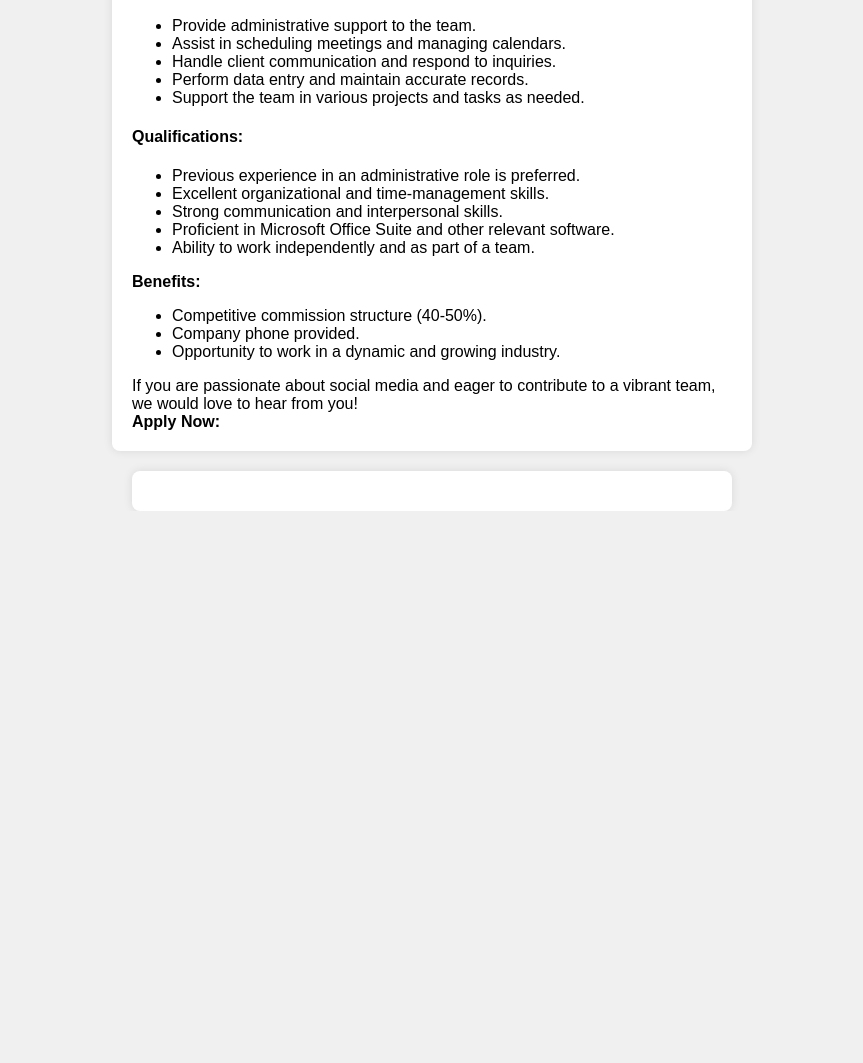
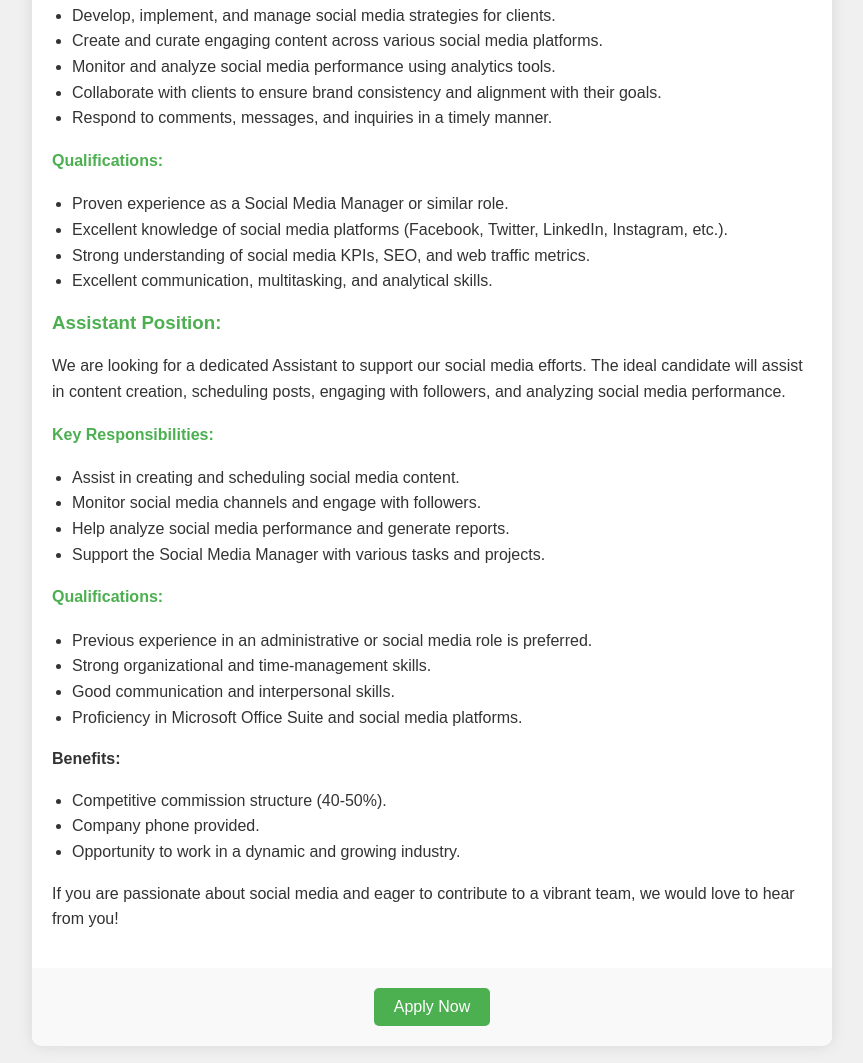
Before and after one commit to Social-Solution/social-solution.github.io, a plain HTML site: page index.html in a window 1280 px wide. Shown: the part 572-1635 px from the top of the page, without its empty margins (208-1071 px from the left). Before the commit the page ends 1083 px from the top, so only its background shows below. Drawn offline with Linux system fonts and the light colour scheme.

Commit message:
Update index.html

```diff
--- a/index.html
+++ b/index.html
@@ -3,50 +3,82 @@
 <head>
     <meta charset="UTF-8">
     <meta name="viewport" content="width=device-width, initial-scale=1.0">
-    <title>Embedded Form</title>
+    <title>Job Openings - Social Solutions</title>
     <style>
         body {
             margin: 0;
             padding: 0;
             box-sizing: border-box;
             font-family: Arial, sans-serif;
+            background-color: #f0f0f0;
+            color: #333;
             display: flex;
-            flex-direction: column;
             justify-content: center;
             align-items: center;
-            height: 100vh;
-            background-color: #f0f0f0; /* Optional: add a background color */
+            flex-direction: column;
+            padding: 20px;
         }
 
-        #leadforms-embd-form {
+        .container {
+            max-width: 800px;
             width: 100%;
-            max-width: 600px; /* Adjust the max-width as needed */
+            background-color: #fff;
+            box-shadow: 0 0 15px rgba(0, 0, 0, 0.1);
+            border-radius: 10px;
+            overflow: hidden;
+            margin-bottom: 20px;
+        }
+
+        .header {
+            background-color: #4CAF50;
+            color: white;
             padding: 20px;
-            background-color: #fff;
-            box-shadow: 0 0 10px rgba(0, 0, 0, 0.1);
-            border-radius: 8px;
-            box-sizing: border-box;
+            text-align: center;
         }
 
         .job-description {
-            max-width: 600px;
             padding: 20px;
-            background-color: #fff;
-            box-shadow: 0 0 10px rgba(0, 0, 0, 0.1);
-            border-radius: 8px;
-            margin-bottom: 20px;
         }
 
-        .job-description h2 {
-            margin-top: 0;
+        .job-description h2, .job-description h3, .job-description h4 {
+            color: #4CAF50;
         }
 
-        .job-description p {
-            margin: 0;
+        .job-description p, .job-description ul {
+            line-height: 1.6;
+        }
+
+        .job-description ul {
+            list-style-type: disc;
+            padding-left: 20px;
+        }
+
+        .apply-now {
+            text-align: center;
+            padding: 20px;
+            background-color: #f9f9f9;
+        }
+
+        .apply-now a {
+            display: inline-block;
+            padding: 10px 20px;
+            background-color: #4CAF50;
+            color: white;
+            text-decoration: none;
+            border-radius: 5px;
+            transition: background-color 0.3s ease;
+        }
+
+        .apply-now a:hover {
+            background-color: #45a049;
         }
     </style>
 </head>
 <body>
+    <div class="container">
+        <div class="header">
+            <h1>Join Our Team at Social Solutions!</h1>
+        </div>
         <div class="job-description">
             <h2>Job Openings: Social Media Manager & Assistant</h2>
             <p><strong>Company:</strong> Social Solutions</p>
@@ -55,7 +87,7 @@
             <p><strong>Perks:</strong> Company Phone</p>
 
             <h3>Social Media Manager Position:</h3>
-        <p>We are seeking a dynamic and creative Social Media Manager to join our team at Social Solutions. As a Social Media Manager, you will be responsible for developing and implementing social media strategies to increase our clients' online presence and improve their marketing and sales efforts. Your role will involve creating engaging content, managing social media accounts, analyzing performance metrics, and staying updated with the latest digital marketing trends.</p>
+            <p>We are seeking a dynamic and creative Social Media Manager to join our team at Social Solutions. Your role will involve creating engaging content, managing social media accounts, analyzing performance metrics, and staying updated with the latest digital marketing trends.</p>
 
             <h4>Key Responsibilities:</h4>
             <ul>
@@ -63,38 +95,34 @@
                 <li>Create and curate engaging content across various social media platforms.</li>
                 <li>Monitor and analyze social media performance using analytics tools.</li>
                 <li>Collaborate with clients to ensure brand consistency and alignment with their goals.</li>
-            <li>Stay updated with the latest social media best practices and technologies.</li>
                 <li>Respond to comments, messages, and inquiries in a timely manner.</li>
             </ul>
 
             <h4>Qualifications:</h4>
             <ul>
                 <li>Proven experience as a Social Media Manager or similar role.</li>
-            <li>Excellent knowledge of Facebook, Twitter, LinkedIn, Pinterest, Instagram, and other social media platforms.</li>
+                <li>Excellent knowledge of social media platforms (Facebook, Twitter, LinkedIn, Instagram, etc.).</li>
                 <li>Strong understanding of social media KPIs, SEO, and web traffic metrics.</li>
                 <li>Excellent communication, multitasking, and analytical skills.</li>
-            <li>Creative mindset with the ability to think outside the box.</li>
             </ul>
 
             <h3>Assistant Position:</h3>
-        <p>We are also looking for a dedicated Assistant to provide administrative support to our team at Social Solutions. The ideal candidate will be highly organized, detail-oriented, and able to handle multiple tasks efficiently. As an Assistant, you will assist with scheduling, client communication, data entry, and other administrative duties as needed.</p>
+            <p>We are looking for a dedicated Assistant to support our social media efforts. The ideal candidate will assist in content creation, scheduling posts, engaging with followers, and analyzing social media performance.</p>
 
             <h4>Key Responsibilities:</h4>
             <ul>
-            <li>Provide administrative support to the team.</li>
-            <li>Assist in scheduling meetings and managing calendars.</li>
-            <li>Handle client communication and respond to inquiries.</li>
-            <li>Perform data entry and maintain accurate records.</li>
-            <li>Support the team in various projects and tasks as needed.</li>
+                <li>Assist in creating and scheduling social media content.</li>
+                <li>Monitor social media channels and engage with followers.</li>
+                <li>Help analyze social media performance and generate reports.</li>
+                <li>Support the Social Media Manager with various tasks and projects.</li>
             </ul>
 
             <h4>Qualifications:</h4>
             <ul>
-            <li>Previous experience in an administrative role is preferred.</li>
-            <li>Excellent organizational and time-management skills.</li>
-            <li>Strong communication and interpersonal skills.</li>
-            <li>Proficient in Microsoft Office Suite and other relevant software.</li>
-            <li>Ability to work independently and as part of a team.</li>
+                <li>Previous experience in an administrative or social media role is preferred.</li>
+                <li>Strong organizational and time-management skills.</li>
+                <li>Good communication and interpersonal skills.</li>
+                <li>Proficiency in Microsoft Office Suite and social media platforms.</li>
             </ul>
 
             <p><strong>Benefits:</strong></p>
@@ -105,8 +133,10 @@
             </ul>
 
             <p>If you are passionate about social media and eager to contribute to a vibrant team, we would love to hear from you!</p>
-
-        <p><strong>Apply Now:</strong></p>
+        </div>
+        <div class="apply-now">
+            <a href="#leadforms-embd-form">Apply Now</a>
+        </div>
     </div>
 
     <div id="leadforms-embd-form"></div>
```
Lines whose indentation alone changed are shown as unchanged.
